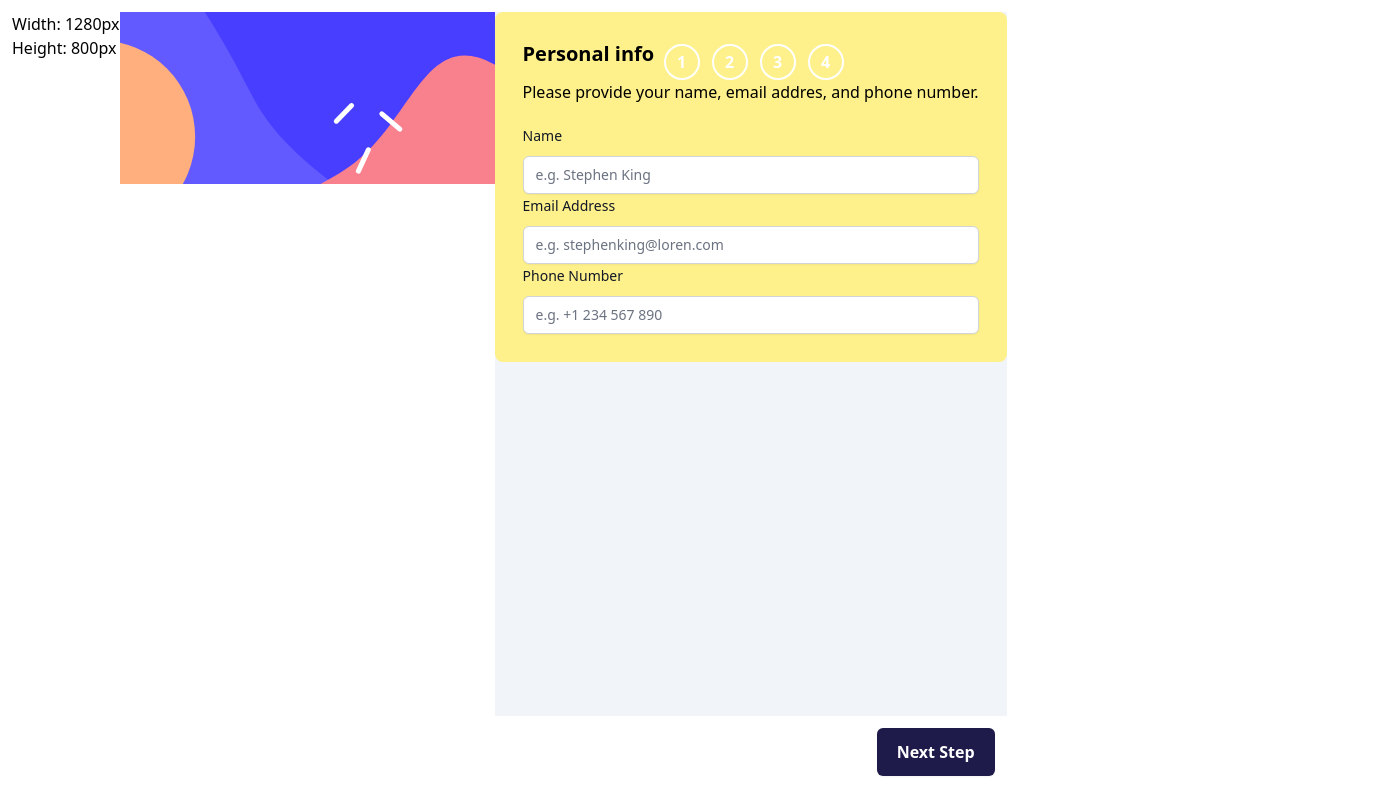
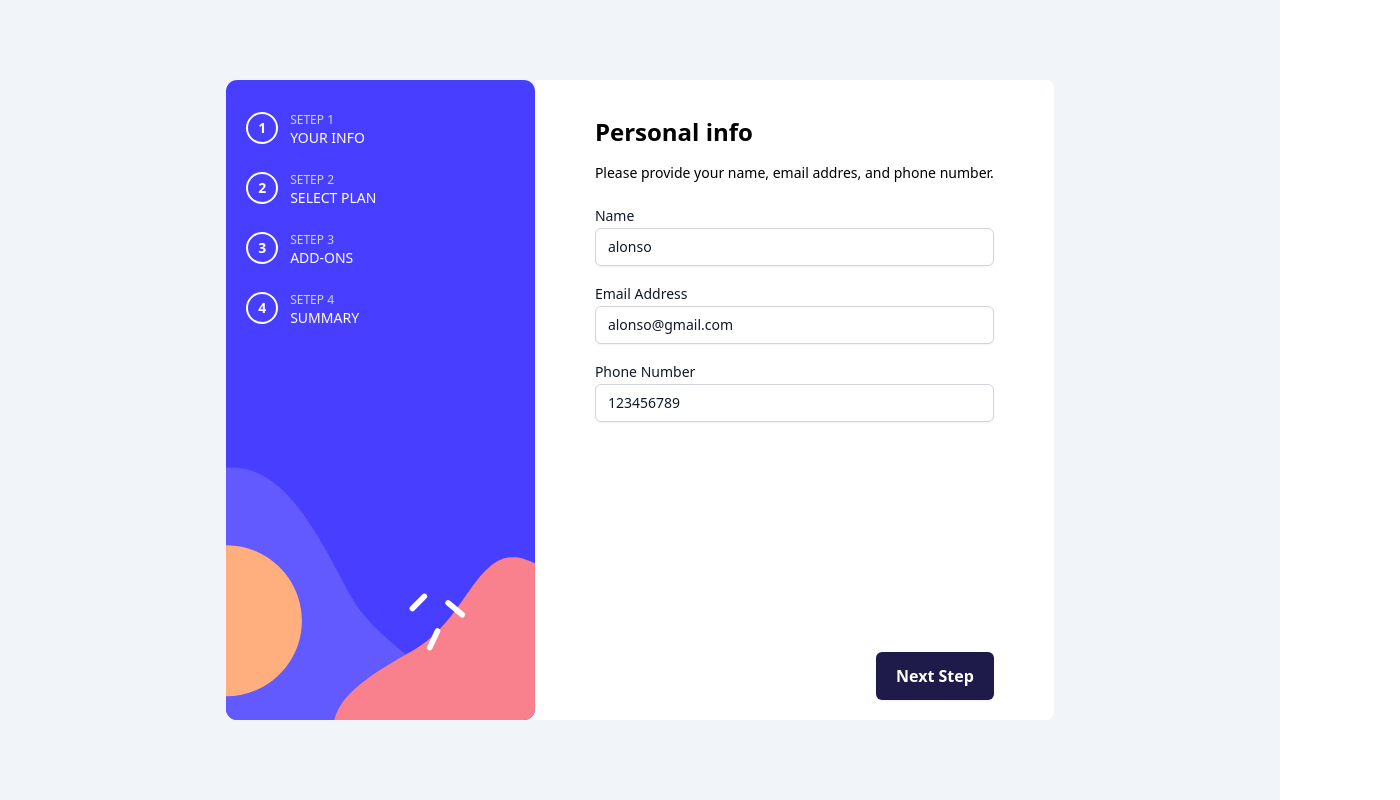
Before and after one commit to CarlosNaro/Multi-step-form-vuejs, a Vue app: page / in a window 1280 px wide. Shown: the whole page, 1400 px wide, since content can reach past the window. Built offline with nearby package versions, Linux system fonts and the light colour scheme.

Commit message:
validad formulario e input

```diff
--- a/src/App.vue
+++ b/src/App.vue
@@ -1,14 +1,24 @@
 <script setup lang="ts">
 import Navbar from "./components/Navbar.vue";
 import { ref, onBeforeUnmount, onMounted } from 'vue'
-// import SideBar from "./components/SideBar.vue";
+import SideBar from "./components/SideBar.vue";
 
 const screenWidth = ref(window.innerWidth);
-const screenHeight = ref(window.innerHeight);
+// const screenHeight = ref(window.innerHeight);
+const Isdesktop = ref()
+
+// const updateWindowSize = () => {
+//   screenWidth.value = window.innerWidth;
+//   screenHeight.value = window.innerHeight;
+// }
 
 const updateWindowSize = () => {
   screenWidth.value = window.innerWidth;
-  screenHeight.value = window.innerHeight;
+  if(screenWidth.value < 768) {
+    Isdesktop.value = true
+  }else{
+    Isdesktop.value = false
+  }
 }
 
 onMounted(() => {
@@ -28,21 +38,13 @@ onBeforeUnmount(() => {
 </script>
 
 <template>
-  <div class="flex flex-col md:flex-row md:p-3 h-screen bg-white">
-    <div>
-      <p>Width: {{ screenWidth }}px</p>
-      <p>Height: {{ screenHeight }}px</p>
-    </div>
+  <div class="flex flex-col md:py-20  md:flex-row md:p-3 md:justify-center bg-slate-100  h-screen ">
 
-    <Navbar class="  " />
-    <!-- <SideBar v-show="!IsPhone  "  class=" " /> -->
-
-
-
-
+    <Navbar v-show="Isdesktop " />
+    <SideBar v-show="!Isdesktop "   />
 
     <!-- <main class="flex flex-1 flex-col justify-between md:bg-white   md:rounded-lg "></main> -->
-    <main class="  md:rounded-lg h-full">
+    <main class="  md:rounded-r-lg md:bg-white md:p-2 md:px-8 h-full">
       <router-view />
     </main>
   </div>
--- a/src/components/SideBar.vue
+++ b/src/components/SideBar.vue
@@ -1,6 +1,7 @@
 <script setup lang="ts">
 import { computed } from "vue";
 import router from "../router";
+import Yourinfo from "./Yourinfo.vue";
 
 // const router = useRouter();
 
@@ -9,32 +10,33 @@ export interface IRouter {
   name: string;
 }
 
-
 const ListRouter = computed(() => router.options.routes);
 
 console.log(" LISTA DE RUTAS ", ListRouter.value);
+</script>
 
-</script>
 <template>
-
-  <div class=" ">
-pappapappap
-    <img class="  " src="../assets/images/bg-sidebar-desktop.svg" alt="" />
-    <!-- <div class="flex justify-center mt-8 absolute w-full">
+  <div class="relative">
+    <div class="flex flex-col w-full h-full absolute px-5 py-5">
 
 
-      <router-link
-        v-for="(index, item) in ListRouter"
-        :key="item"
-        :to="index.path"
-        class="flex justify-center items-center p-4 border-white  text-white  border-2 rounded-full relative mr-3"
-      >
-        <span class="absolute font-semibold"> {{ item + 1 }} </span>
+      <router-link :to="index.path" class="flex my-3  hover:bg-indigo-700 " v-for="(index, item) in ListRouter" :key="item">
+        <div
+
+          class="flex justify-center items-center mr-3 w-8 h-8 font-semibold border-white text-sm text-white border-2 rounded-full"
+        >
+          {{ item + 1 }}
+        </div>
+
+        <div class="flex flex-col">
+          <a class="text-slate-300 text-xs"> SETEP {{ item + 1 }} </a>
+          <span class="text-white text-sm"> {{ index.name }} </span>
+        </div>
+
 
       </router-link>
-    </div> -->
+    </div>
 
-
-
+    <img class="h-full" src="../assets/images/bg-sidebar-desktop.svg" alt="" />
   </div>
 </template>
--- a/src/components/Yourinfo.vue
+++ b/src/components/Yourinfo.vue
@@ -1,74 +1,144 @@
-<script setup lang="ts"></script>
+<script setup lang="ts">
+import { reactive, ref } from "vue";
+
+const Info = reactive({
+  name: "alonso",
+  email: "alonso@gmail.com",
+  phone: "123456789",
+});
+
+const rules = reactive({
+  Message: "Required field",
+  target: "text-red-600 text-xs absolute ",
+  required: false,
+});
+
+const email = ref("");
+
+const emailError = ref(false);
+
+const isValidEmail = (value) => {
+  // Validar el formato del email utilizando una expresión regular simple
+  const emailPattern = /^[^\s@]+@[^\s@]+\.[^\s@]+$/;
+  return emailPattern.test(value);
+};
+
+const submitForm = () => {
+  // Verificar si el campo de email está vacío o no es un email válido
+  if (!Info.email || !isValidEmail(Info.email)) {
+    emailError.value = true;
+  } else {
+    // Lógica para enviar el formulario
+    emailError.value = false;
+    // Aquí puedes enviar los datos del formulario o realizar otras acciones
+  }
+};
+
+const is_validate = () => {
+
+  // if (objData.username == "") {
+  //   rules.required = true;
+  // } else {
+  //   return (rules.required = false);
+  // }
+
+  console.log("hola")
+};
+</script>
 
 <template>
-  <div class="flex flex-col justify-between h-full bg-slate-100">
-    <div class="mx-5 md:mx-0 bg-white md:bg-yellow-200 rounded-lg -my-16 md:my-0 p-7 text-justify">
-      <h1 class="pb-3 text-xl font-bold">Personal info</h1>
+  <div class="flex flex-col justify-between h-full md:bg-white bg-slate-100">
+    <div
+      class="mx-5 md:mx-0 bg-white rounded-lg -my-16 md:my-0 p-7 text-justify"
+    >
+      <h1 class="pb-3 text-xl md:text-2xl font-bold">Personal info</h1>
 
-      <div class="pb-5">
-        <span class=" ">
+      <div class="Encabezado pb-5">
+        <span class="md:text-sm">
           Please provide your name, email addres, and phone number.
         </span>
       </div>
 
+      <form @input="is_validate">
         <div>
           <label
             for="name"
             class="block text-sm font-medium leading-6 text-gray-900"
             >Name</label
           >
-        <div class="mt-2">
+
           <input
             name="Name"
+            v-model="Info.name"
             type="text"
             placeholder="e.g. Stephen King"
             class="input-forms"
           />
         </div>
-      </div>
 
-      <div>
+        <div class="mt-4">
           <label
             for="Email-Address"
             class="block text-sm font-medium leading-6 text-gray-900"
             >Email Address</label
           >
-        <div class="mt-2">
+
           <input
             name="Email-Address"
+            v-model="Info.email"
             type="email"
             placeholder="e.g. stephenking@loren.com"
             class="input-forms"
+            :class="{ error: emailError }"
           />
         </div>
-      </div>
+        <p v-if="emailError" class="error-text">
+          Por favor, ingresa un email válido.
+        </p>
+        <span v-if="rules.required" :class="rules.target">{{
+          rules.Message
+        }}</span>
 
-      <div>
+        <div class="mt-4">
           <label
             for="Phone-Number"
             class="block text-sm font-medium leading-6 text-gray-900"
           >
             Phone Number
           </label>
-        <div class="mt-2">
+
           <input
             name="Phone-Number"
+            v-model="Info.phone"
             type="number"
             placeholder="e.g. +1 234 567 890"
             class="input-forms"
           />
         </div>
-      </div>
+      </form>
     </div>
 
-    <div class="flex justify-end p-3 footer-button bg-white">
+    <div
+      class="footer-button flex justify-end p-3 md:py-3 md:px-7 p footer-button md:bg-white"
+    >
       <button
+        @click="submitForm"
+        disabled
         type="submit"
         class="flex rounded-md bg-indigo-950 px-5 py-3 text-md font-semibold leading-6 text-white shadow-sm hover:bg-indigo-800 focus-visible:outline focus-visible:outline-2 focus-visible:outline-offset-2 focus-visible:outline-indigo-950"
       >
         Next Step
       </button>
     </div>
-
   </div>
 </template>
+
+<style scoped>
+.error {
+  border: 1px solid red;
+}
+
+.error-text {
+  color: red;
+}
+</style>
```
Lines whose indentation alone changed are shown as unchanged.
